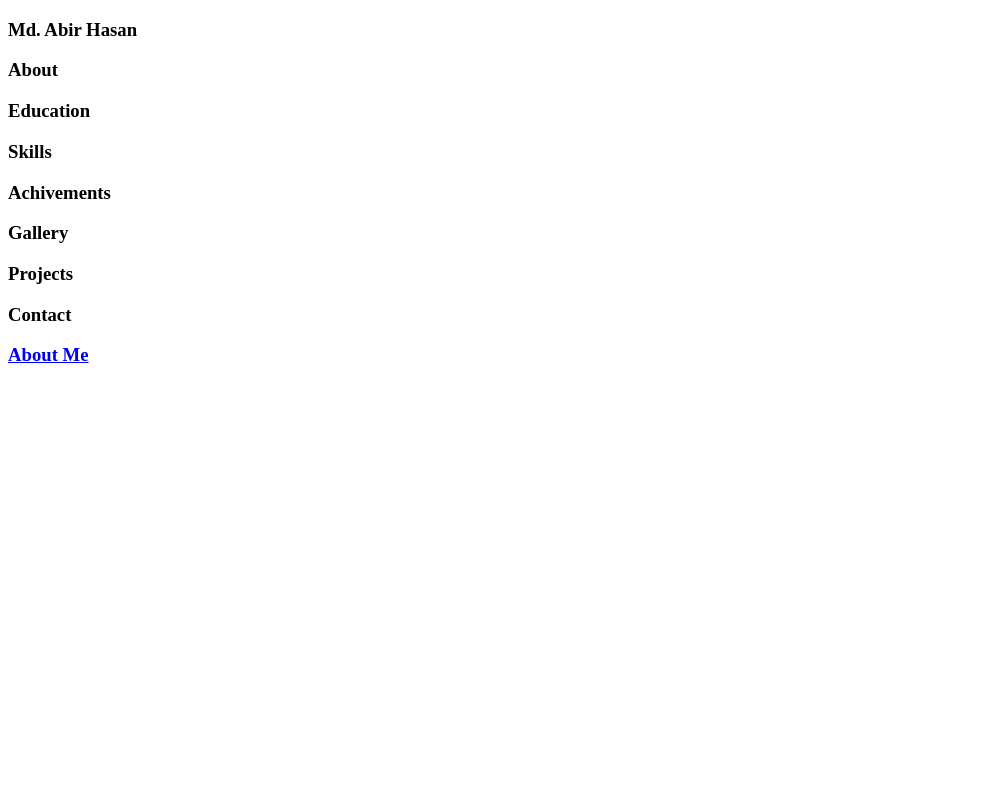
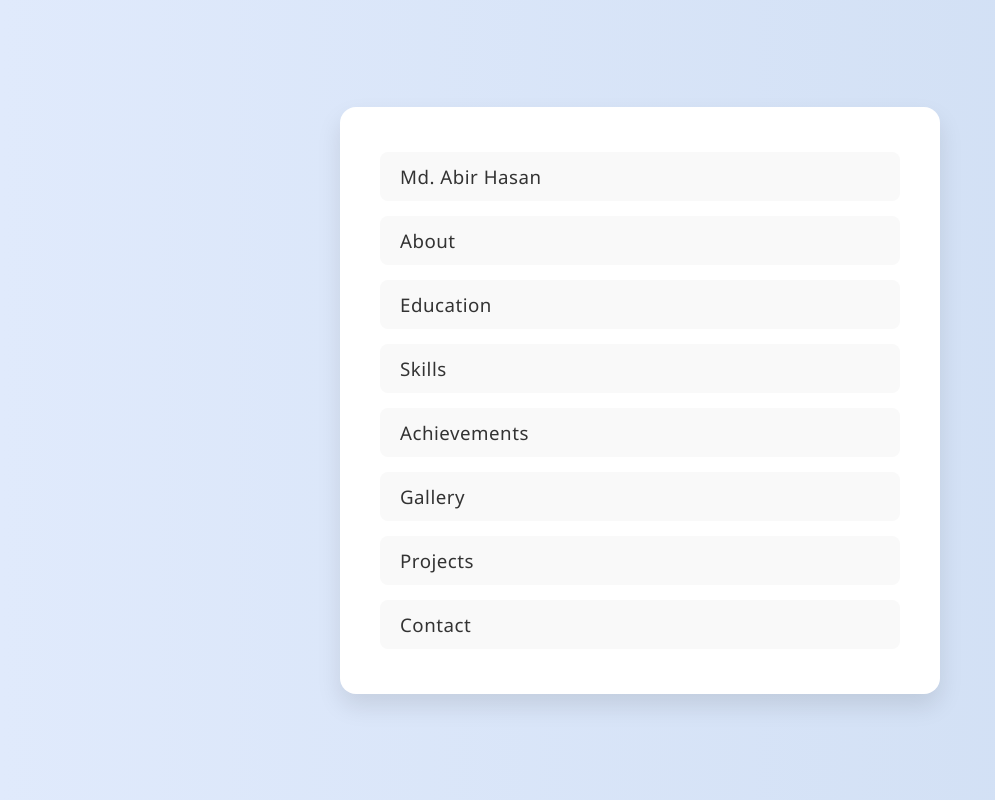
Before and after one commit to abir3262/Full-Stack-Dynamic-Portfolio, a plain HTML site: page index.html in a window 1280 px wide. Shown: the whole page, without its empty margins (0-995 px from the left). Drawn offline with Linux system fonts and the light colour scheme.

Commit message:
with css,js

```diff
--- a/index.html
+++ b/index.html
@@ -2,29 +2,22 @@
 <html lang="en">
 <head>
     <meta charset="UTF-8">
-    <meta http-equiv="X-UA-Compatible" content="IE=edge">
     <meta name="viewport" content="width=device-width, initial-scale=1.0">
-    <title>Document</title>
+    <title>Navbar Click Logger</title>
+    <link rel="stylesheet" href="style.css">
 </head>
 <body>
-    <div>
-        <div>
+    <div class="navbar">
         <h3>Md. Abir Hasan</h3>
-            <h3 onclick="showTitle()">About</h3>
+        <h3>About</h3>
         <h3>Education</h3>
         <h3>Skills</h3>
-            <h3>Achivements</h3>
+        <h3>Achievements</h3>
         <h3>Gallery</h3>
         <h3>Projects</h3>
         <h3>Contact</h3>
     </div>
-        <div>
-            <div>
-                <a href="{{url('/about-abir')}}">
-                    <h3>About Me</h3>
-                </a>
-            </div>
-        </div>
-    </div>
+
+    <script src="script.js"></script>
 </body>
 </html>
--- /dev/null
+++ b/script.js
@@ -0,0 +1,9 @@
+const navbar = document.getElementsByClassName("navbar");
+
+if (navbar.length > 0) {
+    for (let i = 0; i < navbar[0].children.length; i++) {
+        navbar[0].children[i].addEventListener('click', function (event) {
+            console.log(event.target.innerText);
+        });
+    }
+}
--- /dev/null
+++ b/style.css
@@ -0,0 +1,47 @@
+/* Reset and base styles */
+* {
+    margin: 0;
+    padding: 0;
+    box-sizing: border-box;
+}
+
+body {
+    font-family: 'Segoe UI', Tahoma, Geneva, Verdana, sans-serif;
+    background: linear-gradient(to right, #e0eafc, #cfdef3);
+    min-height: 100vh;
+    display: flex;
+    justify-content: center;
+    align-items: center;
+}
+
+/* Navbar Container */
+.navbar {
+    background-color: #fff;
+    padding: 30px 40px;
+    border-radius: 16px;
+    box-shadow: 0 12px 25px rgba(0, 0, 0, 0.1);
+    max-width: 600px;
+    width: 100%;
+    transition: transform 0.3s ease;
+}
+
+/* Heading styles inside navbar */
+.navbar h3 {
+    margin: 15px 0;
+    padding: 12px 20px;
+    cursor: pointer;
+    color: #333;
+    border-radius: 8px;
+    transition: all 0.2s ease-in-out;
+    background-color: #f9f9f9;
+    font-weight: 500;
+    letter-spacing: 0.5px;
+}
+
+/* Hover effect */
+.navbar h3:hover {
+    background-color: #007BFF;
+    color: white;
+    transform: scale(1.03);
+    box-shadow: 0 4px 8px rgba(0, 123, 255, 0.2);
+}
```
Lines whose indentation alone changed are shown as unchanged.
